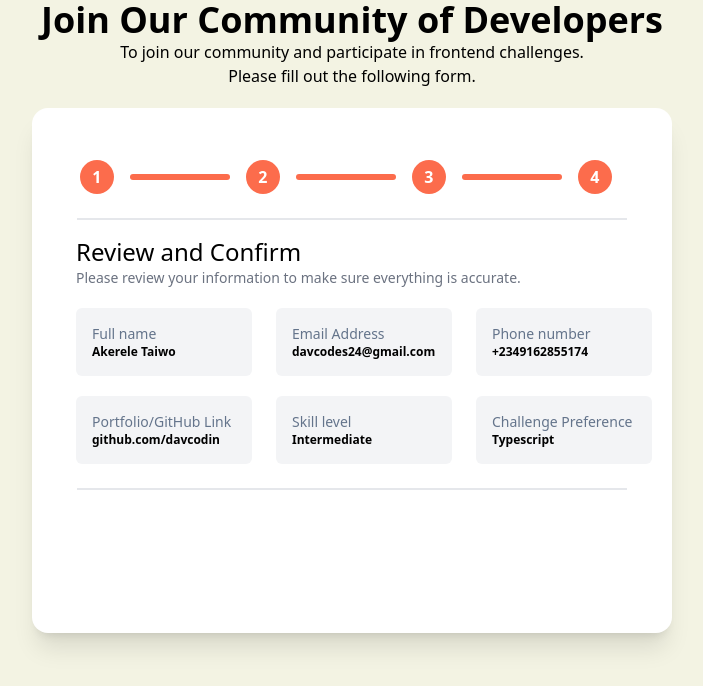
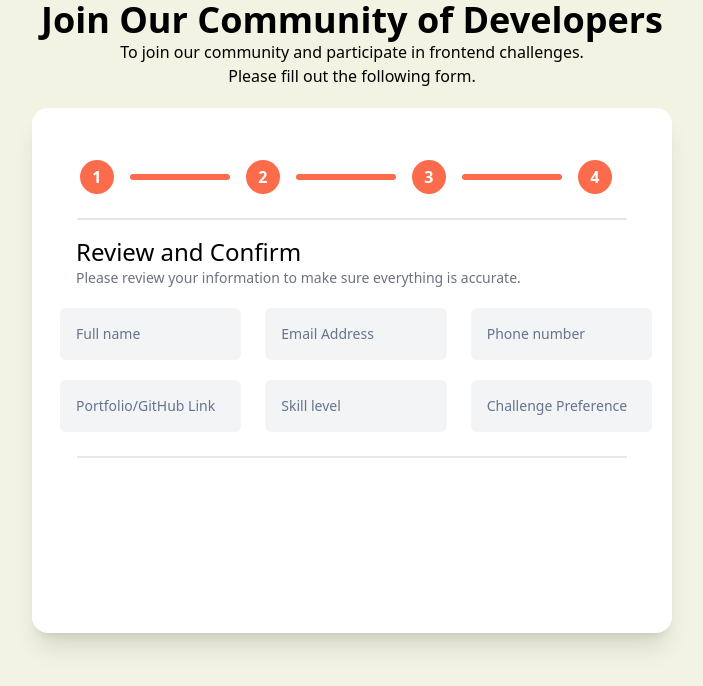
Before and after one commit to TaiwoSoftware/Multi-task-project, a Next.js app: page /fourth in a window 1280 px wide. Shown: the top 686 px of the page, without its empty margins (288-991 px from the left). Built offline with nearby package versions, Linux system fonts and the light colour scheme.

Commit message:
looking for how i can get data from localstorage

```diff
--- a/src/components/Auth/Checkbox.jsx
+++ b/src/components/Auth/Checkbox.jsx
@@ -1,8 +1,8 @@
 'use client'
-export default function Checkbox({ checkId, tools, handleChecked }) {
+export default function Checkbox({ checkId, tools, handleChecked, handleRequired }) {
   return (
     <div className="p-4 flex items-center">
-      <input checked={handleChecked} className=" accent-red-500 rounded-lg w-4 h-4"  type="checkbox" id={checkId} />
+      <input  checked={handleChecked} className=" accent-red-500 rounded-lg w-4 h-4"  type="checkbox" id={checkId} />
       <label className="font-semibold ml-2 " htmlFor={checkId}>{tools}</label>
     </div>
   );
--- a/src/components/Stages/CheckDiv.jsx
+++ b/src/components/Stages/CheckDiv.jsx
@@ -3,45 +3,29 @@ import { useState } from "react";
 import Checkbox from "../Auth/Checkbox";
 export default function CheckDiv({ listId, listTools }) {
   const [isClicked, setIsClicked] = useState(false);
-  const [isChecked, setIsChecked] = useState(false);
   const handleClick = (e) => {
     localStorage.setItem("preference", e.target.innerText);
     setIsClicked(!isClicked);
-    setIsChecked(isChecked)
   };
   return (
     <div onClick={handleClick} className="flex gap-10 mt-6 ">
-      {isClicked === true ? (
-        <>
-          {isChecked === true ? (
-            <>
+      {isClicked === true ? (<>
         <div className="border radioBorder w-[254px] px-1 py-[0.2rem] h-[69px] flex gap-6 items-center rounded-[10px]  border-gray-400 cursor-pointer">
         <Checkbox
           checkId={listId}
           tools={listTools}
-                  handleChecked={isChecked}
+          handleChecked={true}
         />
       </div>
-            </>
-          ) : (
-            <>
-            <div className="border radioBorder w-[254px] px-1 py-[0.2rem] h-[69px] flex gap-6 items-center rounded-[10px]  border-gray-400 cursor-pointer">
+      </>) : (<>
+        <div className="border w-[254px] px-1 py-[0.2rem] h-[69px] flex gap-6 items-center rounded-[10px]  border-gray-400 cursor-pointer">
         <Checkbox
           checkId={listId}
           tools={listTools}
-              handleChecked={isChecked}
+          handleChecked={false}
         />
       </div>
-            </>
-          )}
-        </>
-      ) : (
-        <>
-          <div className="border   w-[254px] px-1 py-[0.2rem] h-[69px] flex gap-6 items-center rounded-[10px]  border-gray-400 cursor-pointer">
-            <Checkbox checkId={listId} tools={listTools} />
-          </div>
-        </>
-      )}
+      </>)}
     </div>
   );
 }
--- a/src/components/Stages/FourthStage.jsx
+++ b/src/components/Stages/FourthStage.jsx
@@ -3,8 +3,13 @@ import FormStep from "../FormStep";
 import FullRange from "../FullRange";
 import GrayishBackground from "../GrayishBackground";
 import HeadingPersonal from "../HeadingPersonal";
-
 export default function FourthStage() {
+  const userName = localStorage.getItem('name')
+  const userEmail = localStorage.getItem('email')
+  const userTel = localStorage.getItem('tel')
+  const userLink = localStorage.getItem('link');
+  const userLevel = localStorage.getItem('level')
+  const userPreference = localStorage.getItem('preference');
   return (
     <div className="bg-white mt-5 p-5 shadow-xl rounded-2xl max-w-[640px] mx-auto h-[525px]">
       <div className="flex items-center mt-[32px] max-w-[545px] mx-[auto] gap-4">
@@ -21,16 +26,16 @@ export default function FourthStage() {
         modalHeaderOne="Review and Confirm"
         modalParagraph="Please review your information to make sure everything is accurate."
       />
-      <div className="ml-6">
-        <div className=" grid gap-6 grid-cols-3 ">
-          <GrayishBackground title="Full name" titleName="Akerele Taiwo" />
-          <GrayishBackground title="Email Address" titleName="davcodes24@gmail.com" />
-          <GrayishBackground title="Phone number" titleName="+2349162855174" />
+      <div className="ml-2">
+        <div className=" grid gap-6 grid-cols-3 w-full ">
+          <GrayishBackground title="Full name" titleName={userName} />
+          <GrayishBackground title="Email Address" titleName={userEmail} />
+          <GrayishBackground title="Phone number" titleName={userTel} />
         </div>
         <div className=" grid gap-6 grid-cols-3 ">
-          <GrayishBackground title="Portfolio/GitHub Link" titleName="github.com/davcodin" />
-          <GrayishBackground title="Skill level" titleName="Intermediate" />
-          <GrayishBackground title="Challenge Preference" titleName="Typescript" />
+          <GrayishBackground title="Portfolio/GitHub Link" titleName={userLink} />
+          <GrayishBackground title="Skill level" titleName={userLevel} />
+          <GrayishBackground title="Challenge Preference" titleName={userPreference} />
         </div>
       </div>
       <CustomHr />
--- a/src/components/Stages/ThirdStage.jsx
+++ b/src/components/Stages/ThirdStage.jsx
@@ -42,7 +42,7 @@ export default function ThirdStage() {
           Next Step
         </button>
       </form>
-      <Link href="/two">
+      <Link href="/second">
         <button className="w-[110px] rounded-[10px] mt-[-2.5rem] ml-[1rem] absolute text-center h-[41px] go-back">
           Go back
         </button>
```
Lines whose indentation alone changed are shown as unchanged.
